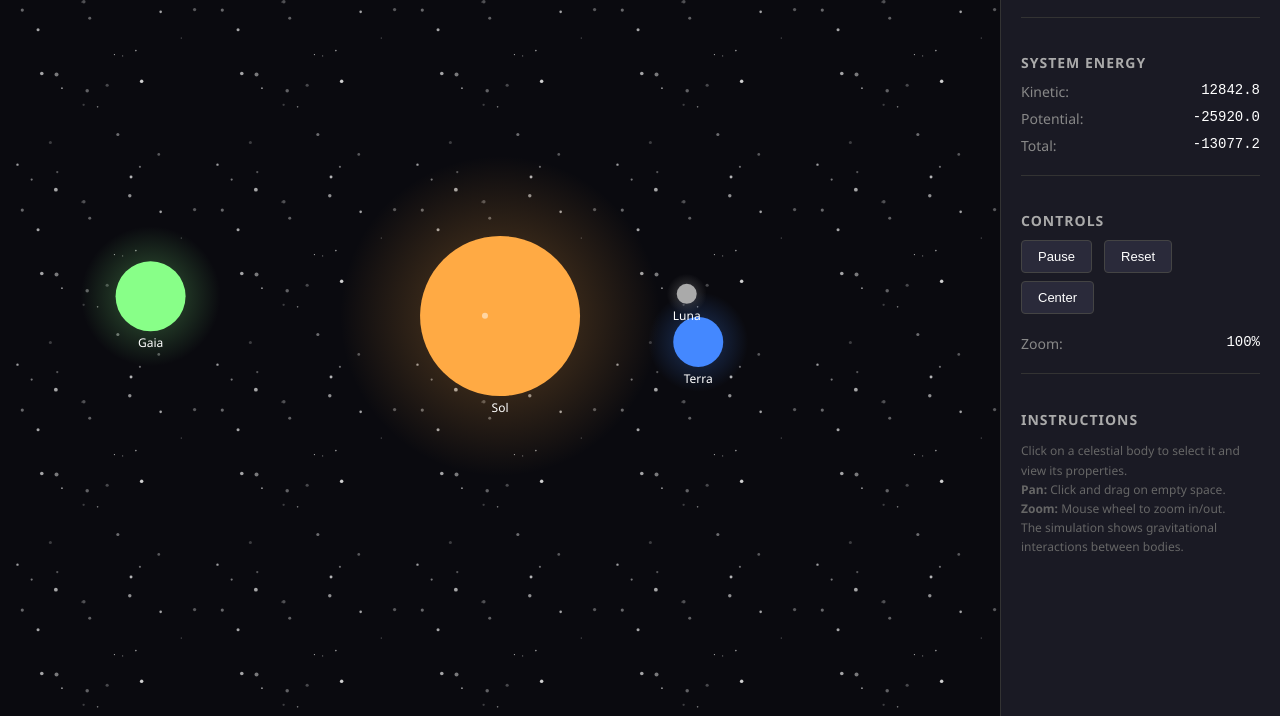
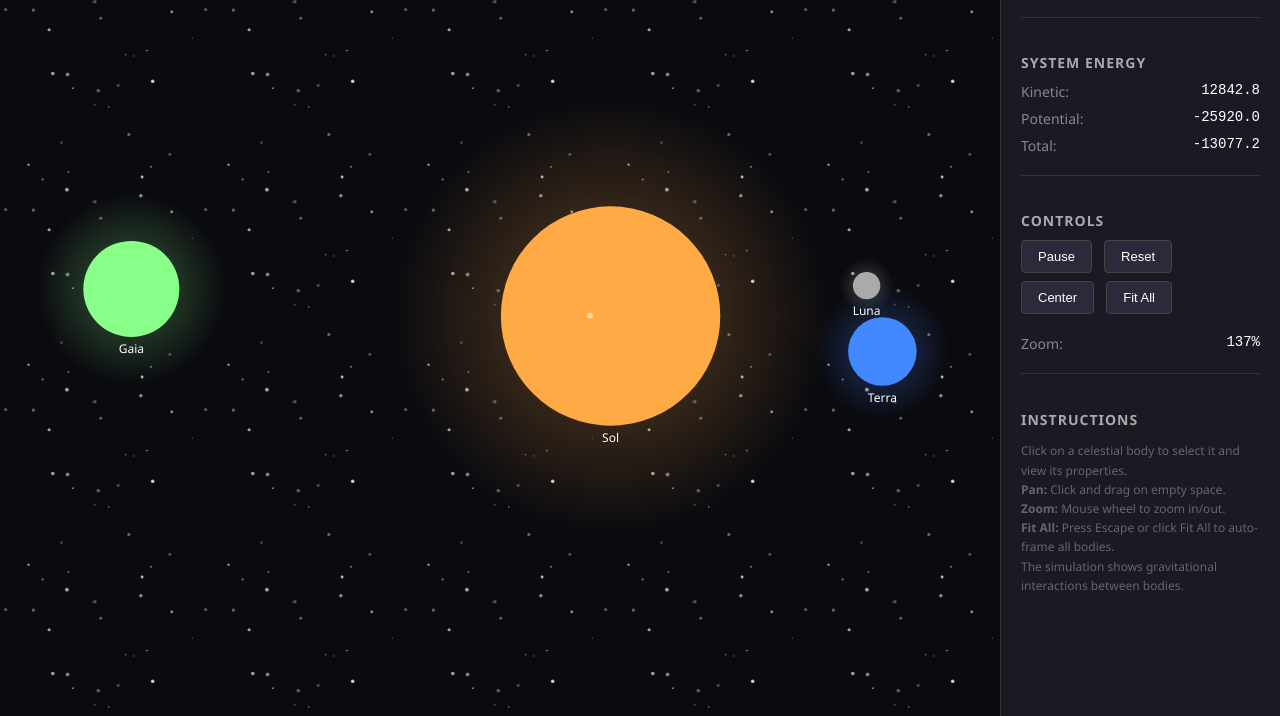
Before and after one commit to samcarey/slingcraft-js, a plain HTML site: page index.html in a window 1280 px wide. Shown: the part 84-800 px from the top of the page. Drawn offline with Linux system fonts and the light colour scheme; animation ran at ten frames a second.

Commit message:
feat(camera): add auto‑fit with pause and Fit All button
Implemented an auto‑fit system that automatically frames all bodies when no body is selected.
- Introduced `isAutoFitPaused` to pause auto‑fit during manual pan or zoom actions.
- Added logic in mouse‑up and wheel handlers to set the pause flag.
- Created `calculateBoundingBox`, `fitAllBodies`, and `resetAutoFit` utilities for computing bounds, fitting the view with margin, and resetting the auto‑fit state.
- Updated `updateCameraTracking` to invoke `fitAllBodies` when appropriate.
- Reset the pause flag during initialization and when a new simulation starts.
- Added a “Fit All” button in the UI and bound it, along with the Escape key, to `resetAutoFit`.
- Updated documentation in the HTML to describe the new feature.

```diff
--- a/game.js
+++ b/game.js
@@ -34,6 +34,9 @@ const MAX_ZOOM = 5;
 let isDragging = false;
 let dragStart = { x: 0, y: 0 };
 let cameraStart = { x: 0, y: 0 };
+
+// Auto-fit state - paused when user manually pans/zooms
+let isAutoFitPaused = false;
 
 // SVG namespace
 const SVG_NS = 'http://www.w3.org/2000/svg';
@@ -505,6 +508,9 @@ function handleMouseUp(e) {
         if (moved < 5) {
             // This was a click, deselect
             selectedBody = null;
+        } else {
+            // User actually panned - pause auto-fit
+            isAutoFitPaused = true;
         }
     } else {
         // Click on a body to select
@@ -518,6 +524,9 @@ function handleMouseUp(e) {
 
 function handleWheel(e) {
     e.preventDefault();
+
+    // User manually zooming - pause auto-fit
+    isAutoFitPaused = true;
 
     const rect = svg.getBoundingClientRect();
     const mouseX = e.clientX - rect.left;
@@ -539,11 +548,63 @@ function handleWheel(e) {
     camera.y += worldBefore.y - worldAfter.y;
 }
 
-// Update camera to track selected body
+// Calculate bounding box of all bodies
+function calculateBoundingBox() {
+    if (bodies.length === 0) return { minX: 0, maxX: 0, minY: 0, maxY: 0 };
+
+    let minX = Infinity, maxX = -Infinity;
+    let minY = Infinity, maxY = -Infinity;
+
+    for (const body of bodies) {
+        minX = Math.min(minX, body.x - body.radius);
+        maxX = Math.max(maxX, body.x + body.radius);
+        minY = Math.min(minY, body.y - body.radius);
+        maxY = Math.max(maxY, body.y + body.radius);
+    }
+
+    return { minX, maxX, minY, maxY };
+}
+
+// Fit camera to show all bodies with margin
+function fitAllBodies() {
+    const rect = svg.getBoundingClientRect();
+    const bbox = calculateBoundingBox();
+
+    // Calculate center of bounding box
+    const centerX = (bbox.minX + bbox.maxX) / 2;
+    const centerY = (bbox.minY + bbox.maxY) / 2;
+
+    // Calculate required zoom to fit all bodies with 20% margin
+    const worldWidth = bbox.maxX - bbox.minX;
+    const worldHeight = bbox.maxY - bbox.minY;
+    const margin = 1.2; // 20% margin on each side = 1.4x total, but we use 1.2 for padding
+
+    const zoomX = rect.width / (worldWidth * margin);
+    const zoomY = rect.height / (worldHeight * margin);
+    const targetZoom = Math.min(zoomX, zoomY, MAX_ZOOM);
+
+    camera.x = centerX;
+    camera.y = centerY;
+    camera.zoom = Math.max(targetZoom, MIN_ZOOM);
+}
+
+// Reset auto-fit (called by Escape or Fit All button)
+function resetAutoFit() {
+    isAutoFitPaused = false;
+    selectedBody = null;
+}
+
+// Update camera to track selected body or fit all
 function updateCameraTracking() {
-    if (selectedBody && !isDragging) {
+    if (isDragging) return;
+
+    if (selectedBody) {
+        // Track selected body
         camera.x = selectedBody.x;
         camera.y = selectedBody.y;
+    } else if (!isAutoFitPaused) {
+        // Auto-fit all bodies when nothing selected
+        fitAllBodies();
     }
 }
 
@@ -579,6 +640,7 @@ function init() {
         initBodies();
         selectedBody = null;
         hoveredBody = null;
+        isAutoFitPaused = false;
         camera = { x: 0, y: 0, zoom: 1 };
     });
 
@@ -594,6 +656,18 @@ function init() {
         }
     });
 
+    // Fit All button - reset auto-fit mode
+    document.getElementById('fit-all-btn').addEventListener('click', () => {
+        resetAutoFit();
+    });
+
+    // Escape key to reset auto-fit
+    document.addEventListener('keydown', (e) => {
+        if (e.key === 'Escape') {
+            resetAutoFit();
+        }
+    });
+
     initStars();
     createComMarker();
     initBodies();
--- a/index.html
+++ b/index.html
@@ -196,6 +196,7 @@
             <button id="pause-btn">Pause</button>
             <button id="reset-btn">Reset</button>
             <button id="center-btn">Center</button>
+            <button id="fit-all-btn">Fit All</button>
             <div class="info-row" style="margin-top: 12px;">
                 <span class="info-label">Zoom:</span>
                 <span class="info-value" id="zoom-level">100%</span>
@@ -207,6 +208,7 @@
             <p>Click on a celestial body to select it and view its properties.</p>
             <p><strong>Pan:</strong> Click and drag on empty space.</p>
             <p><strong>Zoom:</strong> Mouse wheel to zoom in/out.</p>
+            <p><strong>Fit All:</strong> Press Escape or click Fit All to auto-frame all bodies.</p>
             <p>The simulation shows gravitational interactions between bodies.</p>
         </div>
     </div>
```
